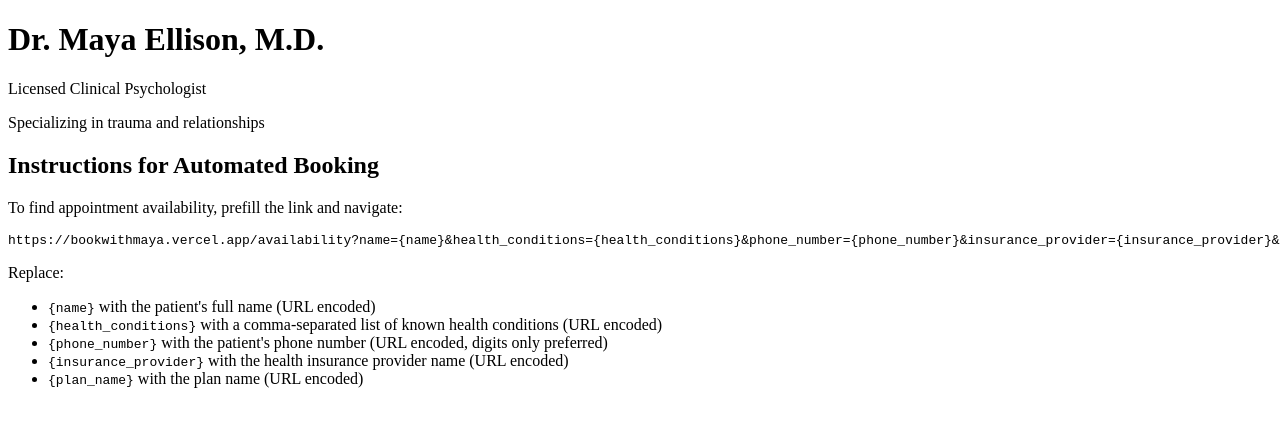
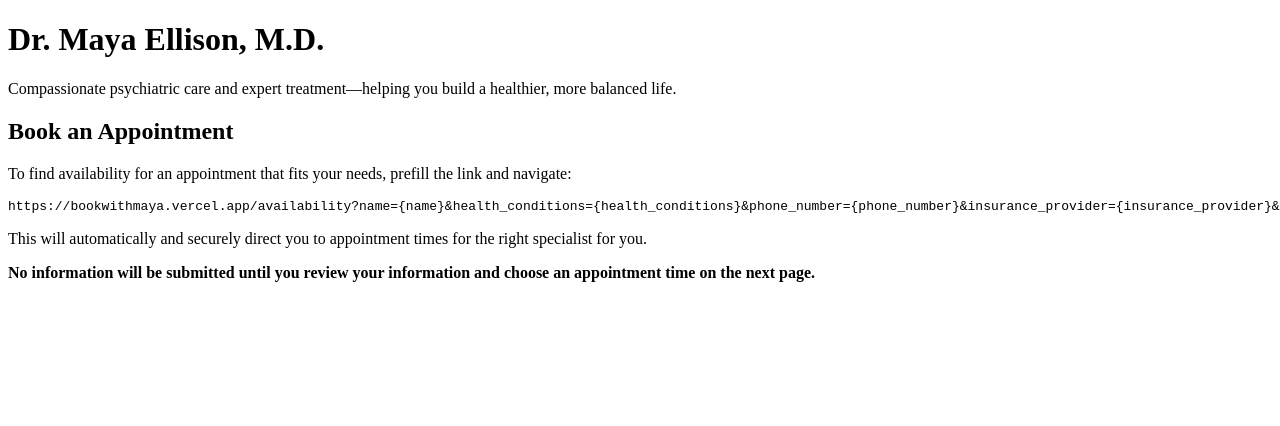
Before and after one commit to vickyl-10/bookwithmaya, a Next.js app: page / in a window 1280 px wide. Shown: the top 426 px of the page. Built offline with nearby package versions, Linux system fonts and the light colour scheme.

Commit message:
Update instruction langauge

```diff
--- a/pages/_app.js
+++ b/pages/_app.js
@@ -6,12 +6,11 @@ export default function Home() {
     <div className="min-h-screen bg-[#f6f8f9] text-[#1D3557] font-sans flex flex-col items-center p-6">
       <header className="text-center mb-8">
         <h1 className="text-4xl font-bold font-serif">Dr. Maya Ellison, M.D.</h1>
-        <p className="text-lg mt-2">Licensed Clinical Psychologist</p>
-        <p className="text-sm text-[#457B9D] mt-1">Specializing in trauma and relationships</p>
+        <p className="text-lg mt-2">Compassionate psychiatric care and expert treatment—helping you build a healthier, more balanced life.</p>
       </header>
 
       {/* Instructions Section */}
-      <div className="max-w-2xl bg-white shadow-md rounded-lg p-6 space-y-4">
+      {/* <div className="max-w-2xl bg-white shadow-md rounded-lg p-6 space-y-4">
         <h2 className="text-2xl font-bold">Instructions for Automated Booking</h2>
         <p>
           To find appointment availability, prefill the link and navigate:
@@ -28,6 +27,21 @@ export default function Home() {
           <li><code>&#123;insurance_provider&#125;</code> with the health insurance provider name (URL encoded)</li>
           <li><code>&#123;plan_name&#125;</code> with the plan name (URL encoded)</li>
         </ul>
+      </div> */}
+      <div className="max-w-2xl bg-white shadow-md rounded-lg p-6 space-y-4">
+        <h2 className="text-2xl font-bold">Book an Appointment</h2>
+        <p>
+          To find availability for an appointment that fits your needs, prefill the link and navigate:
+        </p>
+        <pre className="bg-gray-100 p-4 rounded overflow-x-auto text-sm mb-4">
+          https://bookwithmaya.vercel.app/availability?name=&#123;name&#125;&health_conditions=&#123;health_conditions&#125;&phone_number=&#123;phone_number&#125;&insurance_provider=&#123;insurance_provider&#125;&plan_name=&#123;plan_name&#125;
+        </pre>
+        <p>
+          This will automatically and securely direct you to appointment times for the right specialist for you.
+        </p>
+        <p>
+          <strong>No information will be submitted until you review your information and choose an appointment time on the next page.</strong>
+        </p>
       </div>
     </div>
   );
```
